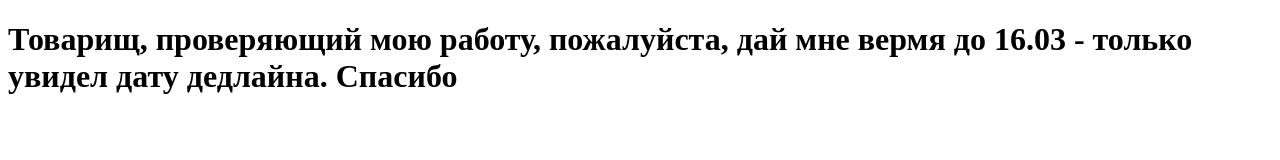
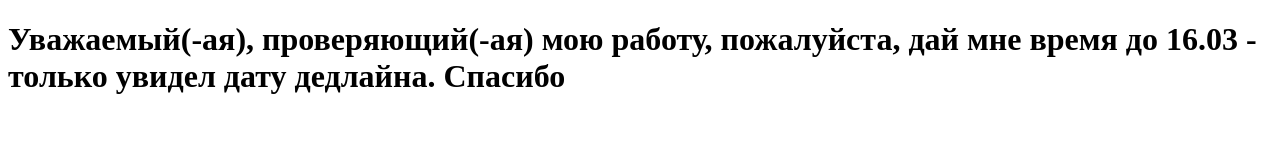
Before and after one commit to atizay/css-bayan-task, a plain HTML site: page index.html in a window 1280 px wide. Drawn offline with Linux system fonts and the light colour scheme.

Commit message:
fix:change text

```diff
--- a/index.html
+++ b/index.html
@@ -7,6 +7,6 @@
     <title>Document</title>
 </head>
 <body>
-    <h1>Товарищ, проверяющий мою работу, пожалуйста, дай мне вермя до 16.03 - только увидел дату дедлайна. Спасибо</h1>
+    <h1>Уважаемый(-ая), проверяющий(-ая) мою работу, пожалуйста, дай мне время до 16.03 - только увидел дату дедлайна. Спасибо</h1>
 </body>
 </html>
```
